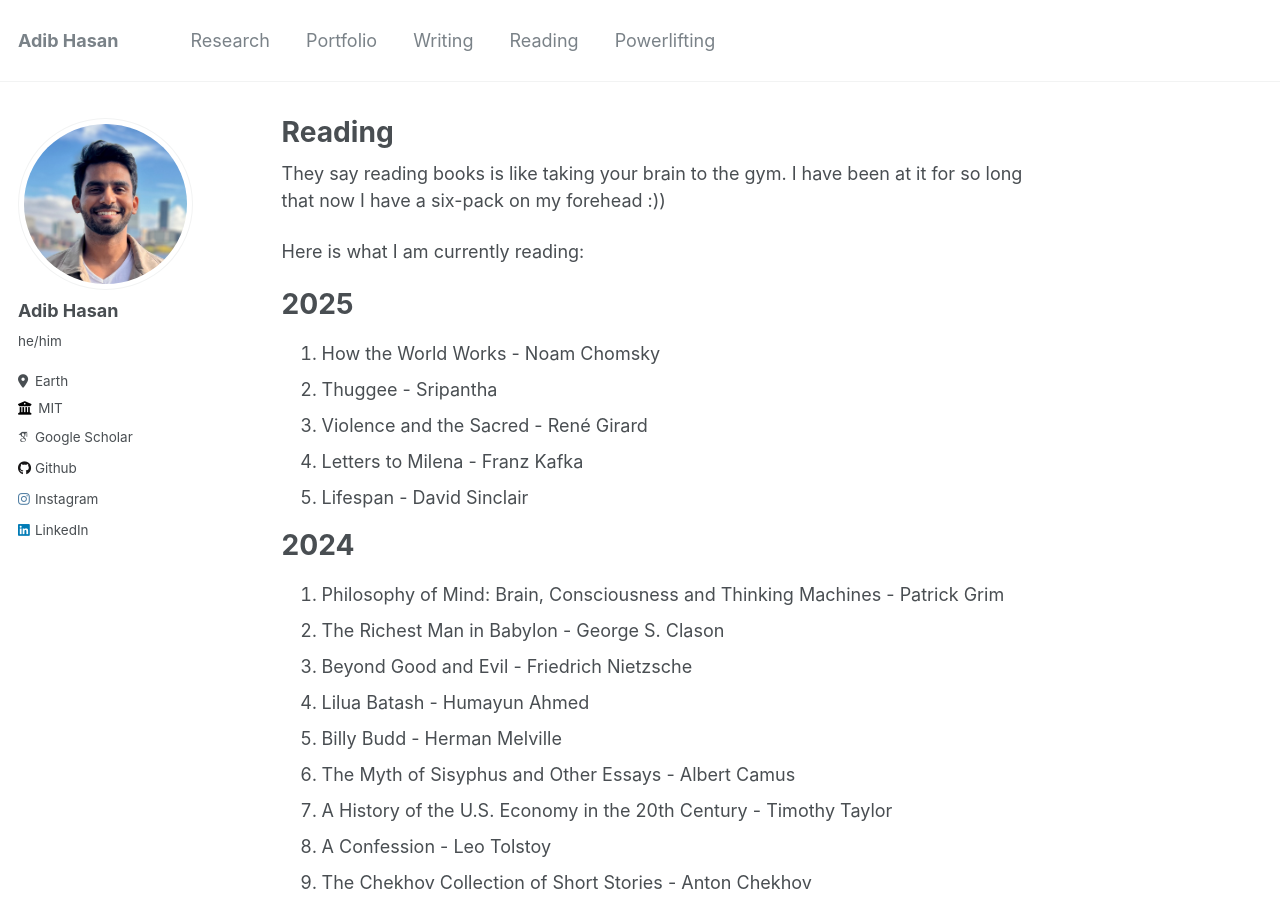
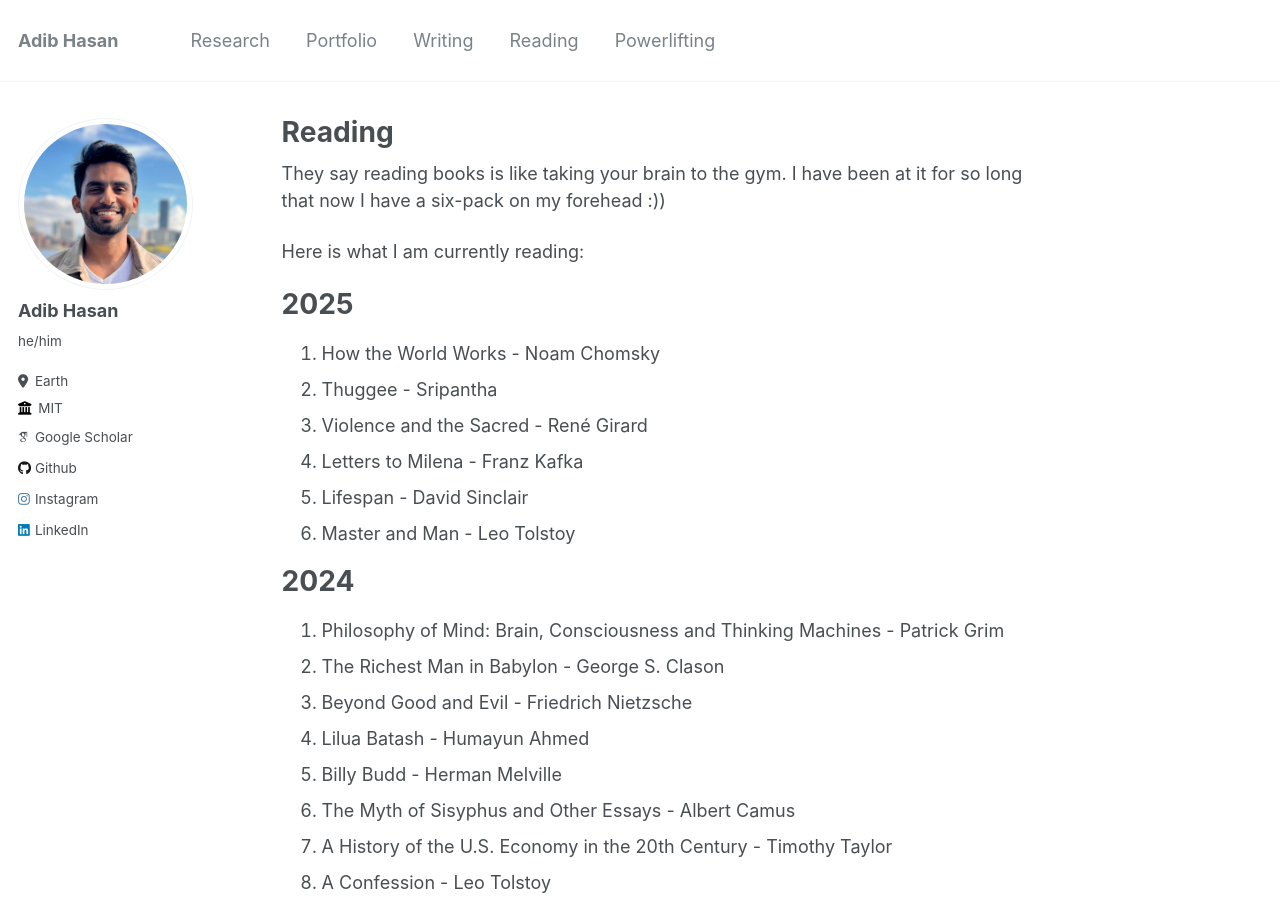
Before and after one commit to Neehan/neehan.github.io, a Jekyll site: the page built from _pages/reading.md, in a window 1280 px wide and 900 px high. Built offline with Jekyll 4.4.1, drawn with Linux system fonts in a browser that asks for light colours; some web fonts are replaced.

Commit message:
Update reading.md

```diff
--- a/_pages/reading.md
+++ b/_pages/reading.md
@@ -13,6 +13,7 @@ Here is what I am currently reading:
 3. Violence and the Sacred - René Girard
 4. Letters to Milena - Franz Kafka
 5. Lifespan - David Sinclair
+6. Master and Man - Leo Tolstoy
 
 # 2024
 1. Philosophy of Mind: Brain, Consciousness and Thinking Machines - Patrick Grim
```
